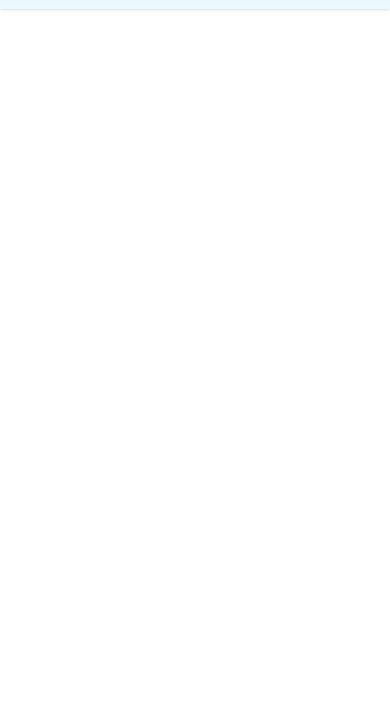
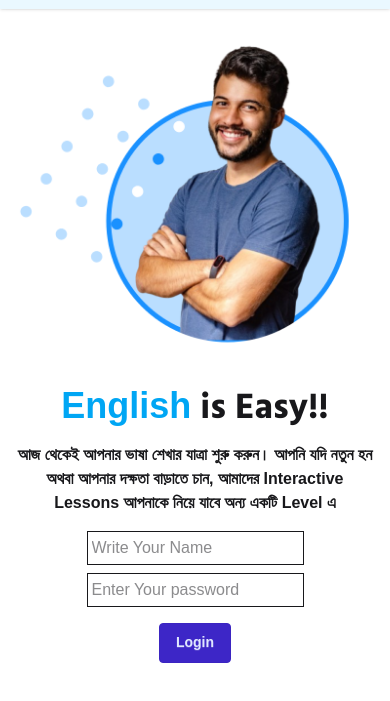
Before and after one commit to SuvroBiswas93/english-janala-website, a plain HTML site: page index.html in a window 390 px wide. Shown: the part 55-756 px from the top of the page. Drawn offline with nearby package versions, Linux system fonts and the light colour scheme.

Commit message:
Add banner section styled and responsive it

```diff
--- a/index.html
+++ b/index.html
@@ -33,9 +33,9 @@
                             </ul>
                             </div>
                             <a href="" class="flex items-center ">
-                                <span class="font-bold text-xl">English</span>
+                                <span class="font-extrabold text-xl">English</span>
                                 <img src="./assets/logo.png" alt="">
-                                <span class=" font-bold text-xl">জানালা</span>
+                                <span class=" font-extrabold text-xl">জানালা</span>
                             </a>
             </div>
 
@@ -49,6 +49,20 @@
 
    </header>
 
+   <section class="banner flex flex-col-reverse md:flex-row md:justify-between items-center w-11/12 mx-auto gap-5">
+        <div class=" space-y-4 text-center md:text-left flex-1">
+            <h2 class="font-extrabold text-4xl font-bangla"><span class="text-sky-500">English</span> is Easy!!</h2>
+            <p class="font-semibold">আজ থেকেই আপনার ভাষা শেখার যাত্রা শুরু করুন। আপনি যদি নতুন হন অথবা আপনার দক্ষতা বাড়াতে চান, আমাদের Interactive Lessons আপনাকে নিয়ে যাবে অন্য একটি Level এ</p>
+            <form action="" class=" space-y-2">
+                <input type="text" name="" id="" placeholder="Write Your Name" class="p-1"><br>
+                <input type="password" name="" id="" placeholder="Enter Your password" class="p-1">
+            </form>
+            <button class="btn btn-active btn-primary">Login</button>
+        </div>
+        <div class="mx-auto md:mx-0 flex-1">
+            <img src="./assets/hero-student.png" alt="" class="">
+        </div>
+   </section>
 
 </body>
 </html>
```
